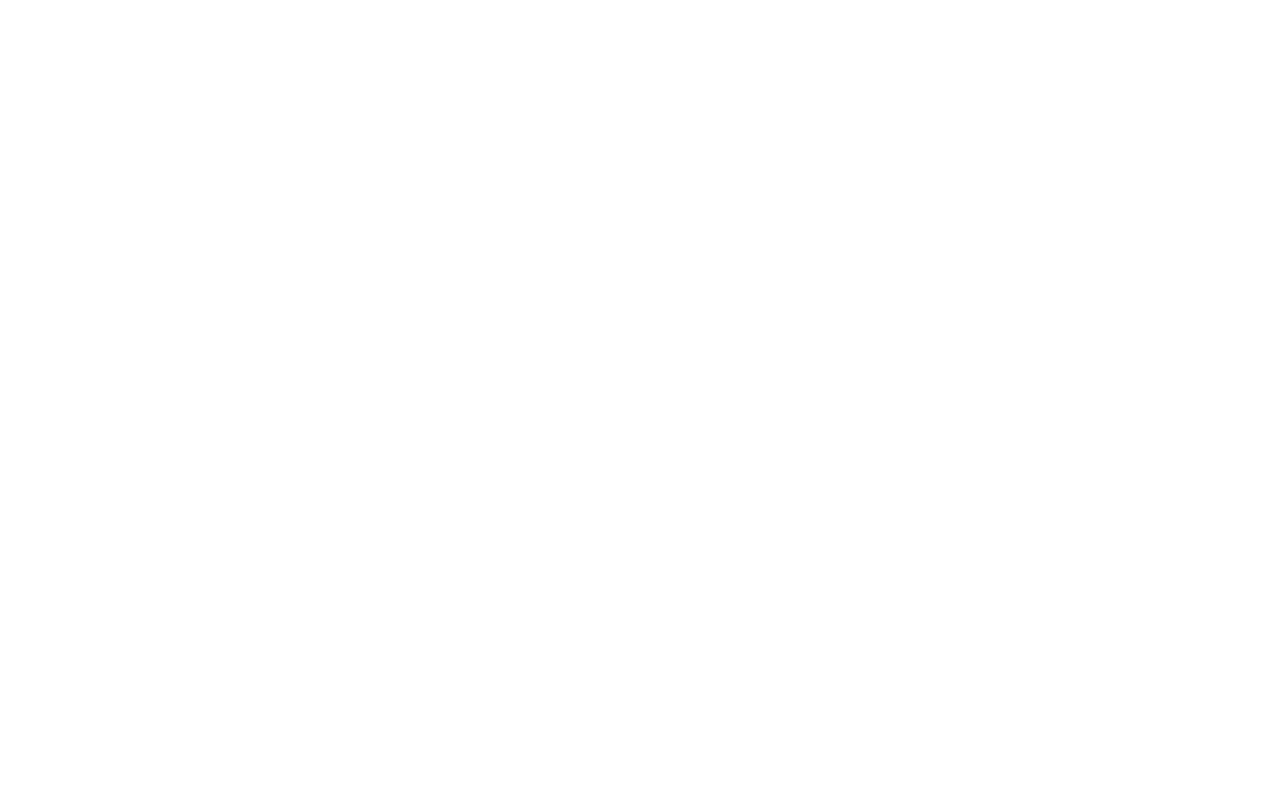
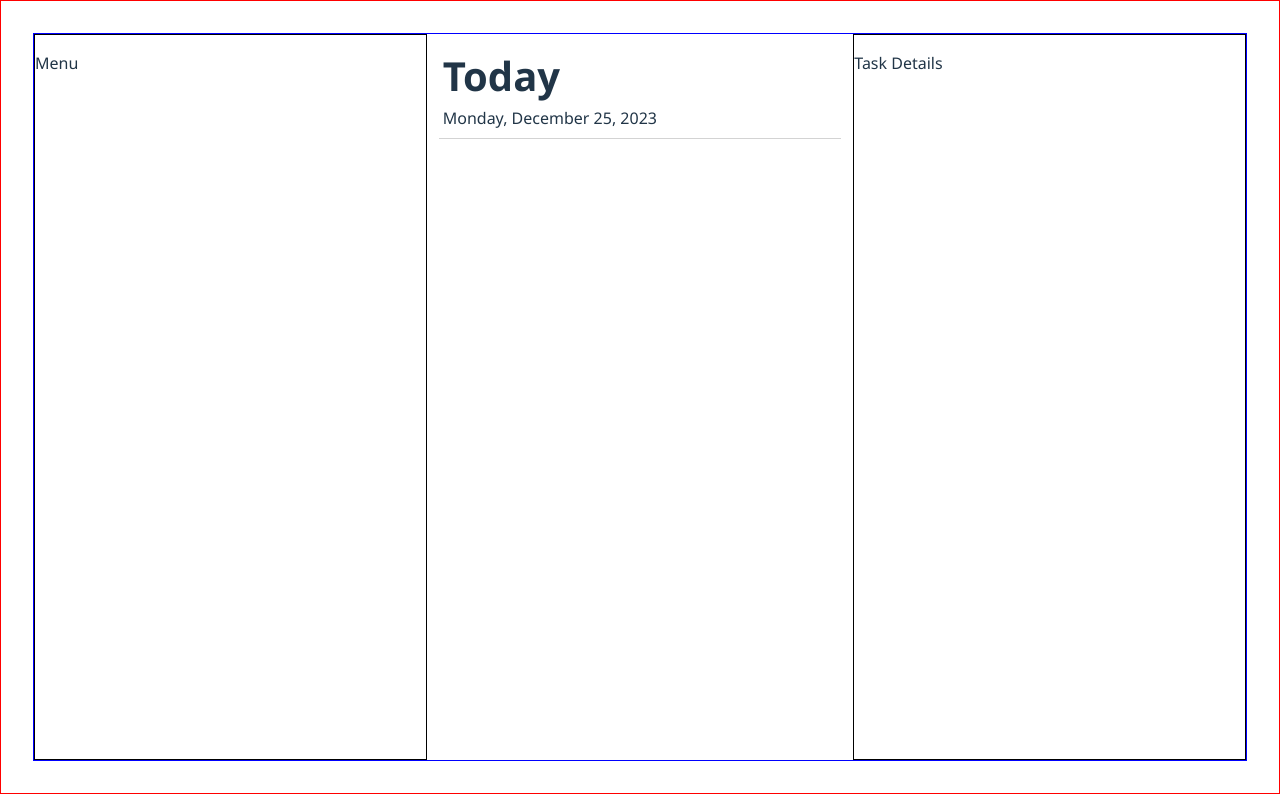
Before and after one commit to Ammadq87/ToDoApp, a React (Vite) app in the folder client/: page /Home in a window 1280 px wide. Before the commit this address had no page. Built offline with nearby package versions, Linux system fonts and the light colour scheme.

Commit message:
Added Home Page with Today, TaskDetails, and Menu components

```diff
--- a/client/src/App.css
+++ b/client/src/App.css
@@ -1,6 +1,10 @@
 #root {
-  max-width: 1280px;
-  margin: 0 auto;
-  padding: 2rem;
-  text-align: center;
+  /* max-width: 1280px; */
+  /* padding: 0%; */
+  /* margin: 0; */
+  height: 99vh;
+  margin: 0;
+  border: 1px solid red;
+  display: flex;
+  font-family: 'Segoe UI', Tahoma, Geneva, Verdana, sans-serif;
 }
--- a/client/src/App.tsx
+++ b/client/src/App.tsx
@@ -2,6 +2,7 @@
 import './App.css'
 import Login from './pages/Login'
 import Register from './pages/Register'
+import Home from './pages/Home'
 import { BrowserRouter as Router, Route, Routes } from 'react-router-dom';
 
 function App() {
@@ -12,6 +13,7 @@
               <Route path="/" element={<Login/>} />
               <Route path="/login" element={<Login/>} />
               <Route path="/register" element={<Register/>} />
+              <Route path="/Home" element={<Home/>} />
           </Routes>
         </Router>
     </>
--- /dev/null
+++ b/client/src/components/Menu.tsx
@@ -0,0 +1,13 @@
+import '../styles/Menu.css'
+
+export default function Menu() {
+    return (
+        <>
+
+            <div className="Menu">
+                <p>Menu</p>
+            </div>
+
+        </>
+    )
+}
--- /dev/null
+++ b/client/src/components/TaskDetails.tsx
@@ -0,0 +1,13 @@
+import '../styles/TaskDetails.css'
+
+export default function TaskDetails() {
+    return (
+        <>
+
+            <div className="TaskDetails">
+                <p>Task Details</p>
+            </div>
+
+        </>
+    )
+}
--- /dev/null
+++ b/client/src/components/Today.tsx
@@ -0,0 +1,24 @@
+import '../styles/Today.css'
+
+export default function Today() {
+
+    return (
+        <>
+            <div className="Today">
+
+                <div className="date-title">
+
+                    <p className="title">Today</p>
+                    <p className='date'>{getDate()}</p>
+
+                </div>
+
+            </div>
+        </>
+    )
+}
+
+function getDate(): string {
+    const fullDay: string= new Date().toLocaleString('en-US', {weekday: 'long', month: 'long', year: 'numeric', day: 'numeric'});
+    return fullDay
+}
--- a/client/src/index.css
+++ b/client/src/index.css
@@ -23,11 +23,8 @@
 }
 
 body {
+  height: 100%;
   margin: 0;
-  display: flex;
-  place-items: center;
-  min-width: 320px;
-  min-height: 100vh;
 }
 
 h1 {
@@ -69,12 +66,17 @@
   box-shadow: 0 2px 4px rgba(0, 0, 0, 0.1);
   width: 350px;
   margin-bottom: 150px;
+  justify-content: center;
+  align-items: center;
+  width: 25%;
+  margin: auto;
 }
 
 .Container .title {
   font-size: x-large;
   font-weight: 700;
   color: #004589;
+  display: block;
 }
 
 @media (prefers-color-scheme: light) {
--- /dev/null
+++ b/client/src/pages/Home.tsx
@@ -0,0 +1,16 @@
+import '../styles/Home.css'
+import Today from "../components/Today";
+import Menu from '../components/Menu';
+import TaskDetails from '../components/TaskDetails';
+
+export default function Home() {
+    return (
+        <>
+            <div className="Home">
+                <Menu/>
+                <Today/>
+                <TaskDetails/>
+            </div>
+        </>
+    );
+}
--- /dev/null
+++ b/client/src/styles/Home.css
@@ -0,0 +1,8 @@
+.Home {
+    border: 1px solid blue;
+    margin: 2em;
+    padding: 0%;
+    width: 100%;
+    display: flex;
+
+}
--- /dev/null
+++ b/client/src/styles/Menu.css
@@ -0,0 +1,4 @@
+.Menu {
+    border: 1px solid black;
+    width: 33%;
+}
--- /dev/null
+++ b/client/src/styles/TaskDetails.css
@@ -0,0 +1,4 @@
+.TaskDetails {
+    border: 1px solid black;
+    width: 33%;
+}
--- /dev/null
+++ b/client/src/styles/Today.css
@@ -0,0 +1,29 @@
+.Today {
+    width: 34%;
+    font-size: 48px;
+    padding: 0.25em;
+}
+
+.Today .date-title {
+    width: 100%;
+    text-align: left;
+    padding-bottom: 0.5rem;
+    border-bottom: 1px solid lightgray;
+}
+
+.Today .date-title .title {
+    font-size: 2.5rem;
+    font-weight: bold;
+    display: flex;
+    align-items: center;
+    text-align: left;
+    margin: 0%;
+    padding: 0%;
+    padding-left: 0.25rem;
+}
+
+.Today .date-title .date {
+    font-size: 1rem;
+    margin: 0;
+    padding-left: 0.25rem;
+}
```
